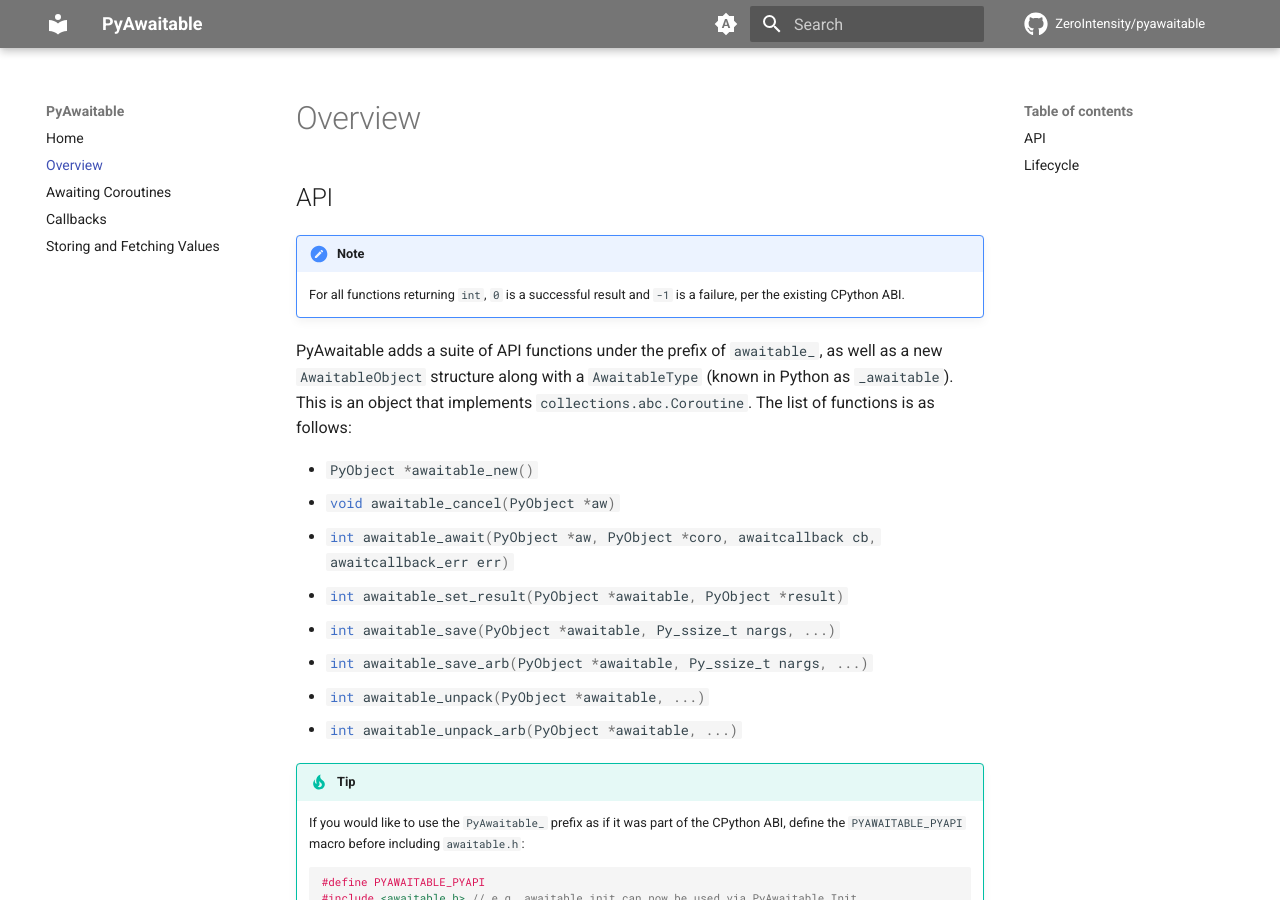
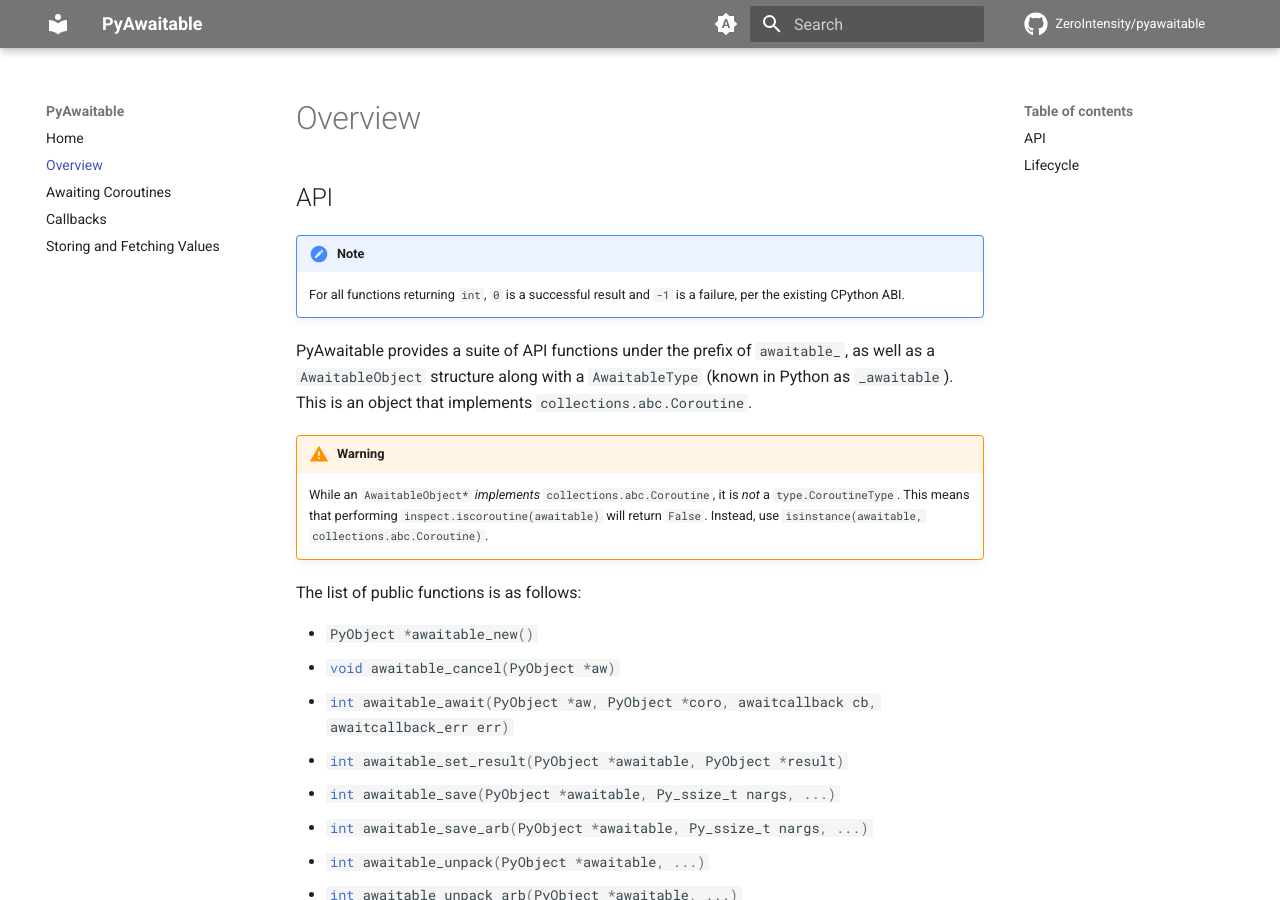
Before and after one commit to ZeroIntensity/pyawaitable, an MkDocs documentation site: the page built from docs/overview.md, in a window 1280 px wide and 900 px high. Built offline with MkDocs 1.6.1 and Material for MkDocs 9.7.7, drawn with Linux system fonts in a browser that asks for light colours; comment, search, counter and statistics services are not loaded.

Commit message:
Update overview.md

```diff
--- a/docs/overview.md
+++ b/docs/overview.md
@@ -6,7 +6,13 @@
 
     For all functions returning ``int``, ``0`` is a successful result and ``-1`` is a failure, per the existing CPython ABI.
 
-PyAwaitable adds a suite of API functions under the prefix of ``awaitable_``, as well as a new ``AwaitableObject`` structure along with a ``AwaitableType`` (known in Python as ``_awaitable``). This is an object that implements ``collections.abc.Coroutine``. The list of functions is as follows:
+PyAwaitable provides a suite of API functions under the prefix of ``awaitable_``, as well as a ``AwaitableObject`` structure along with a ``AwaitableType`` (known in Python as ``_awaitable``). This is an object that implements ``collections.abc.Coroutine``.
+
+!!! warning
+
+    While an `AwaitableObject*` *implements* `collections.abc.Coroutine`, it is *not* a `type.CoroutineType`. This means that performing `inspect.iscoroutine(awaitable)` will return `False`. Instead, use `isinstance(awaitable, collections.abc.Coroutine)`.
+
+The list of public functions is as follows:
 
 - ``#!c PyObject *awaitable_new()``
 - ``#!c void awaitable_cancel(PyObject *aw)``
```
